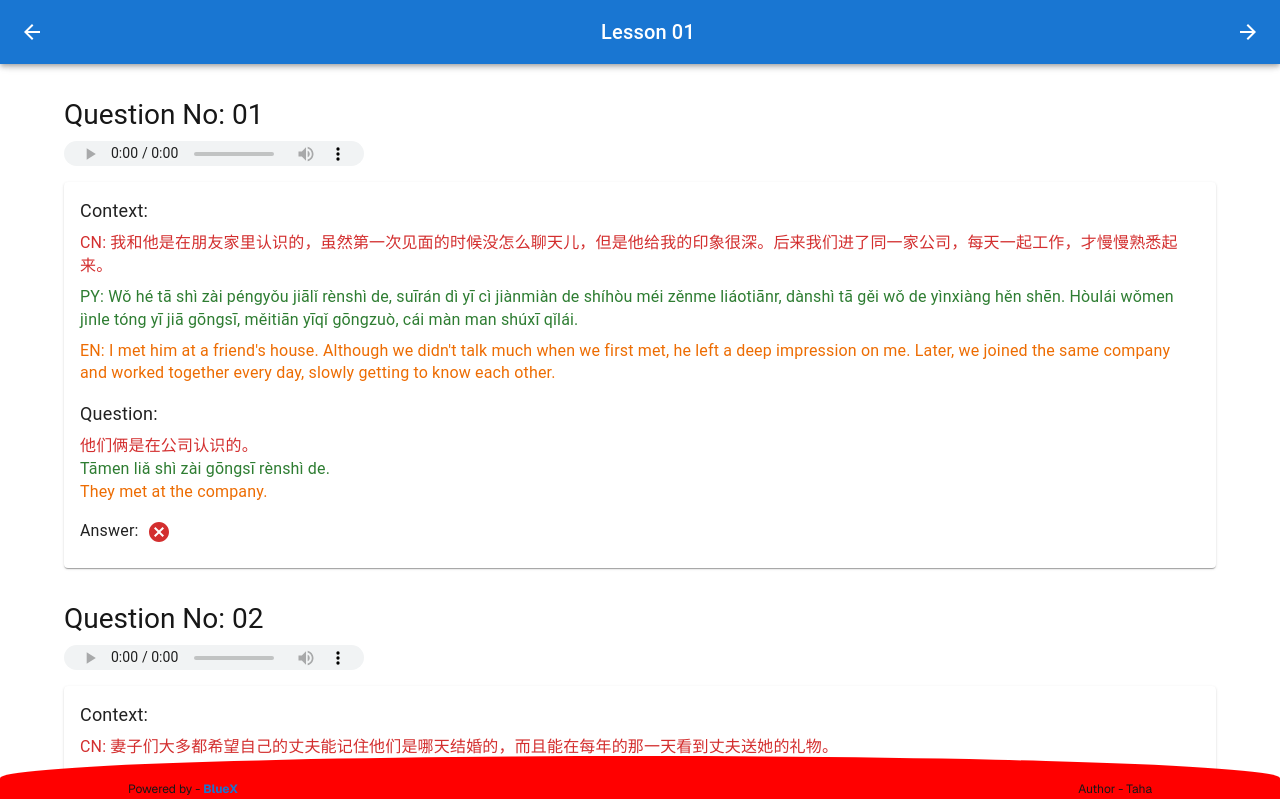
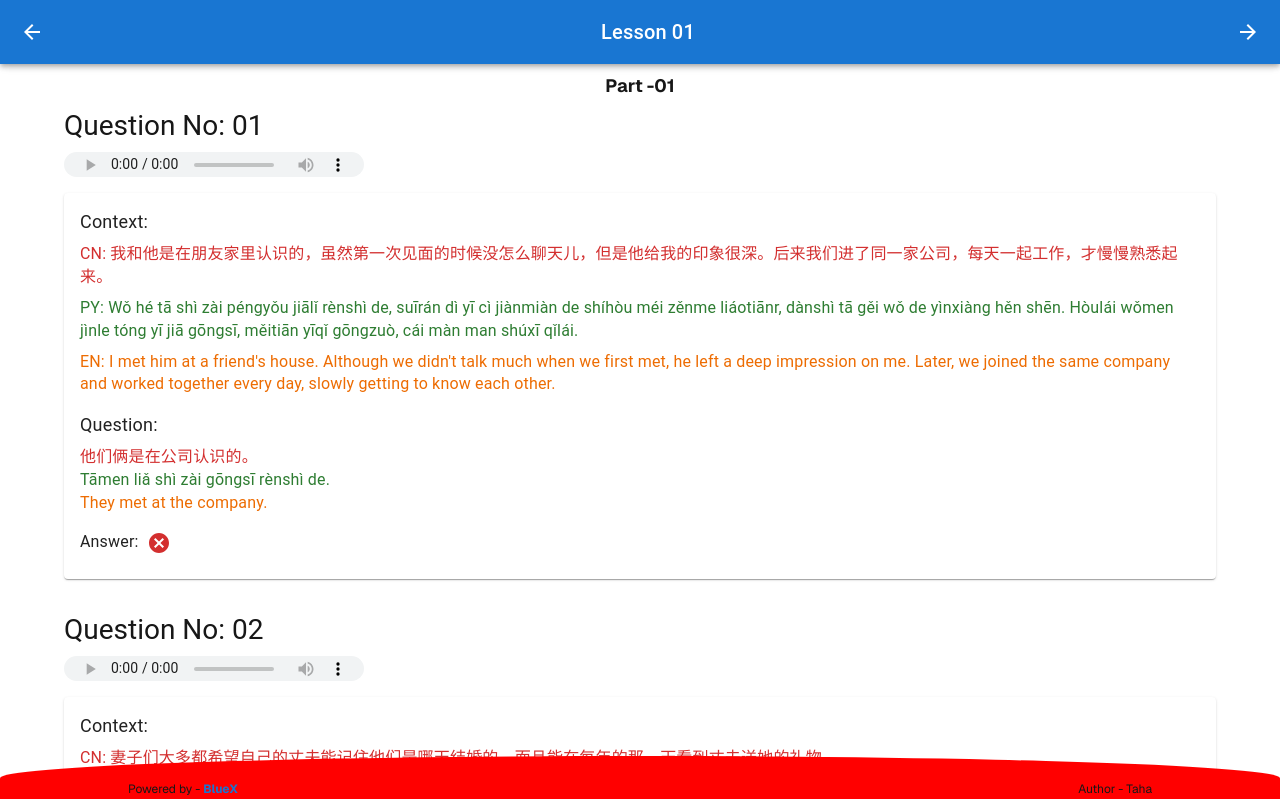
Before and after one commit to AFM-Taha/hsk4-listening, a Next.js app: page / in a window 1280 px wide. Shown: the top 799 px of the page. Built offline with nearby package versions, Linux system fonts and the light colour scheme.

Commit message:
before swiper

```diff
--- a/component/FastPart.jsx
+++ b/component/FastPart.jsx
@@ -10,7 +10,7 @@ export default function FastPart({ list }) {
       <Typography
         sx={{
           fontSize: {
-            xs: '18px',
+            xs: '16px',
             md: '24px',
             lg: '28px'
           },
--- a/pages/index.js
+++ b/pages/index.js
@@ -62,7 +62,7 @@ export default function Home() {
         </Toolbar>
       </AppBar>
 
-      <Container maxWidth="lg" sx={{ marginTop: 10, paddingY: 2 }}>
+      <Container maxWidth="lg" sx={{ marginTop: 7, paddingY: 2 }}>
         <Grid container spacing={4} direction="column" alignItems="center">
           {/* Fast_Part */}
           {data
@@ -71,6 +71,14 @@ export default function Home() {
               const { lesson, fastPart } = item;
               return (
                 <Grid item key={lesson} xs={12} width="100%">
+                  <Box sx={{
+                    textAlign: 'center',
+                    fontSize: '18px',
+                    fontWeight: 'bold',
+                    mb: 1
+                  }}>
+                    Part -01
+                  </Box>
                   {fastPart.map((list) => (
                     <FastPart key={list.no} list={list} />
                   ))}
```
